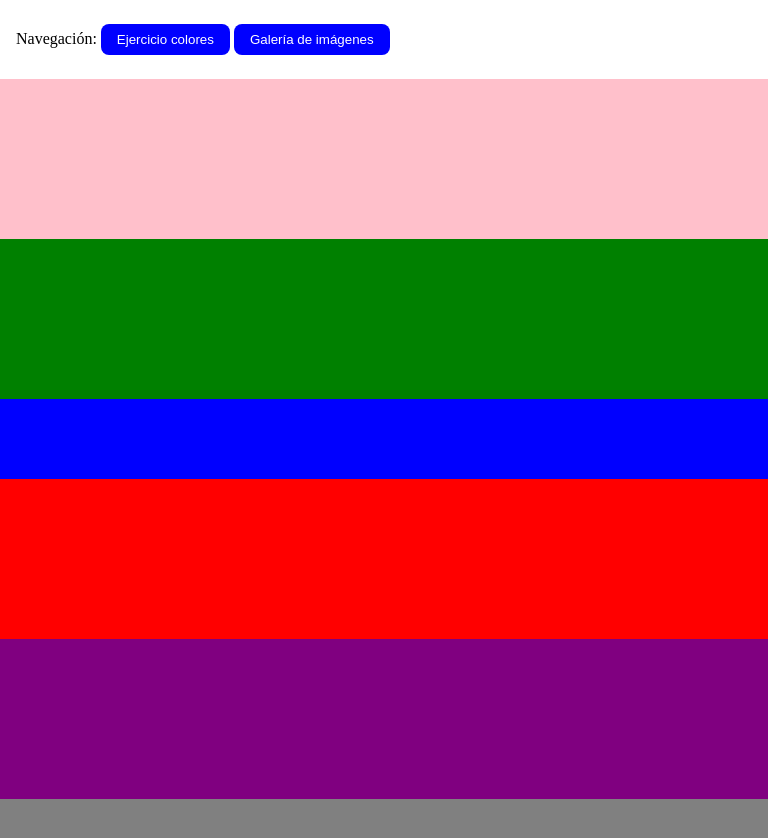
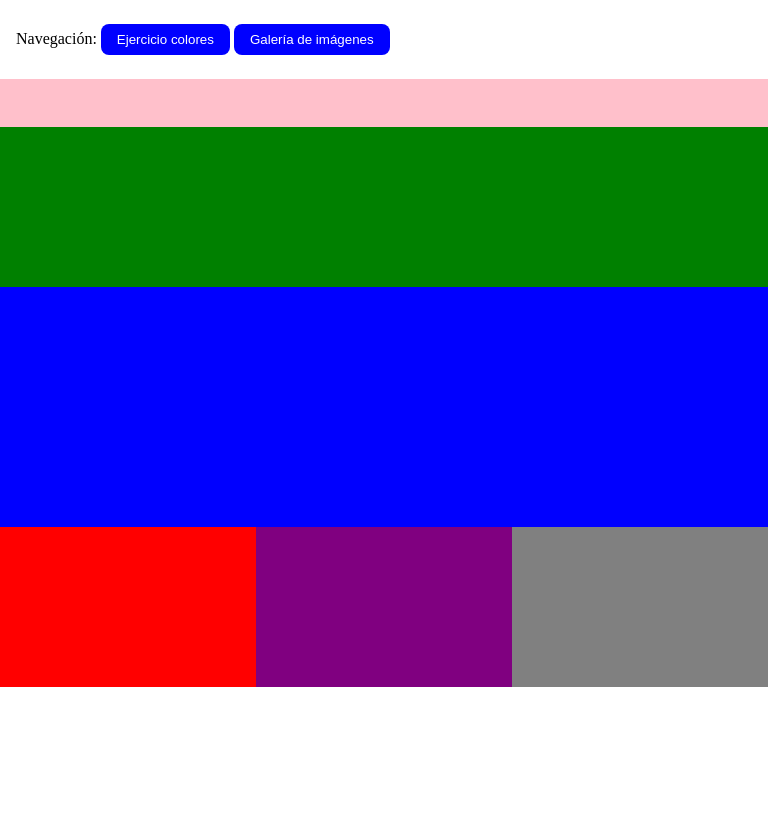
Before and after one commit to bellybelly21/BDAF-5-MobileFirst, a plain HTML site: page index.html in a window 768 px wide. After the commit the page ends 800 px from the top, so only its background shows below. Drawn offline with Linux system fonts and the light colour scheme.

Commit message:
Ejercicio colores listo

```diff
--- a/assets/css/styles.css
+++ b/assets/css/styles.css
@@ -66,6 +66,7 @@ nav button a{
     flex-direction: row;
     flex-wrap: nowrap;
 }
+
 /*
     Pantalla Extra Large (>=1200px)
 
@@ -190,10 +191,27 @@ nav button a{
 
 */
 
-@media(min-width:768px) and (max-width:991px) {
+@media(min-width:751px) and (max-width:991px) {
 
     .gallery{
         flex-wrap: wrap;
+    }
+
+    .rojo, .morado, .gris{
+        height: 10rem;
+    }
+
+    body {
+        display: flex;
+        flex-wrap: wrap;
+    }
+
+    .rosado{
+        height: 3rem;
+    }
+
+    .azul{
+        height: 15rem;
     }
 
 
@@ -253,10 +271,25 @@ nav button a{
 
 */
 
-@media(min-width:576px) and (max-width:767px) {
+@media(min-width:501px) and (max-width:750px) {
 
     .gallery{
         flex-wrap: wrap;
+    }
+
+    .verde,
+    .azul,
+    .rojo {
+        height: 10rem;
+}
+
+    body {
+        display: flex;
+        flex-wrap: wrap;
+    }
+
+    .morado, .gris{
+        height: 20rem;
     }
 
 
@@ -316,12 +349,17 @@ nav button a{
 
 */
 
-@media(max-width:575px) {
+@media(max-width:500px) {
 
     .gallery{
         flex-wrap: wrap;
         flex-direction: column;
     }
+
+    .rojo, .morado{
+        display: none;
+    }
+
     .col-xs-12 {
         width: 100%;
     }
--- a/index.html
+++ b/index.html
@@ -14,11 +14,11 @@
         <button><a href="index-gatitos.html">Galería de im&aacute;genes</a></button>
     </nav>
 
-    <div class="rosado col-xs-12 col-sm-12"></div>
-    <div class="verde col-xs-12 col-sm-4"></div>
-    <div class="azul col-xs-12 col-sm-4"></div>
-    <div class="rojo col-xs-12 col-sm-4"></div>
-    <div class="morado col-xs-12 col-sm-8"></div>
-    <div class="gris col-xs-12 col-sm-4"></div>
+    <div class="rosado col-xs-12 col-sm-12 col-md-12"></div>
+    <div class="verde col-xs-12 col-sm-4 col-md-12"></div>
+    <div class="azul col-xs-12 col-sm-4 col-md-12"></div>
+    <div class="rojo col-xs-12 col-sm-4 col-md-4"></div>
+    <div class="morado col-xs-12 col-sm-7 col-md-4"></div>
+    <div class="gris col-xs-12 col-sm-5 col-md-4"></div>
 </body>
 </html>
```
